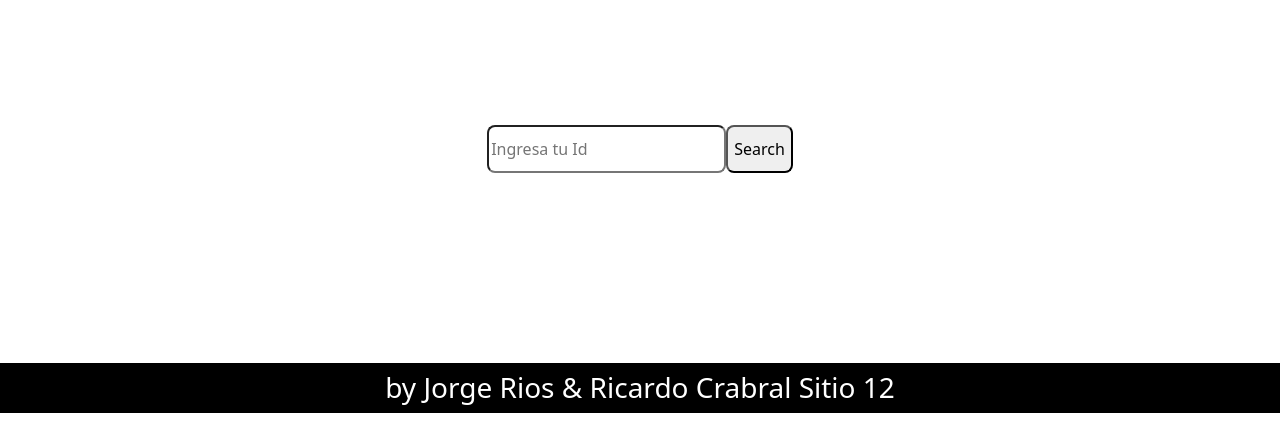
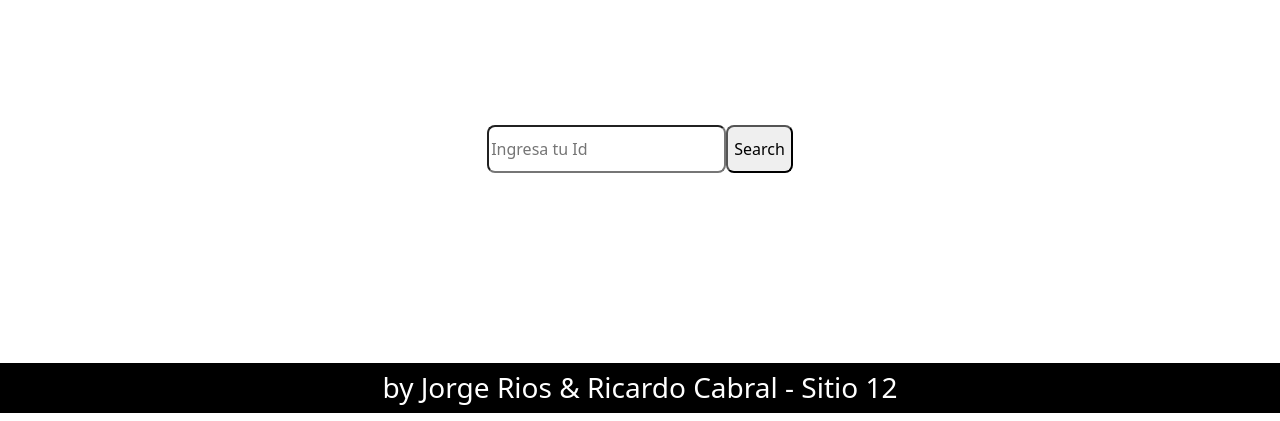
Before and after one commit to RIOS-JORGE/app, a plain HTML site: page index.html in a window 1280 px wide. Shown: the part 379-800 px from the top of the page. Drawn offline with nearby package versions, Linux system fonts and the light colour scheme.

Commit message:
Update index.html

```diff
--- a/index.html
+++ b/index.html
@@ -75,7 +75,7 @@
     <script src="./js/index.js" type="module"></script>
 
     <footer>
-      <div><h3>by Jorge Rios & Ricardo Crabral Sitio 12</h3></div>
+      <div><h3>by Jorge Rios & Ricardo Cabral - Sitio 12</h3></div>
     </footer>
   </body>
 </html>
```
